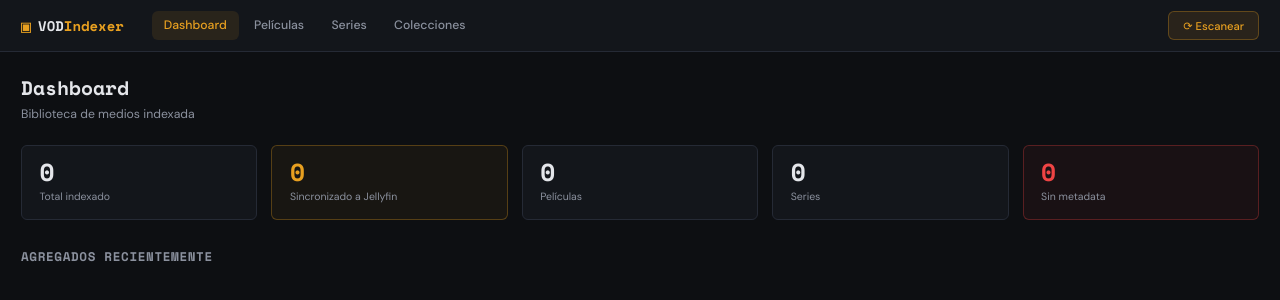
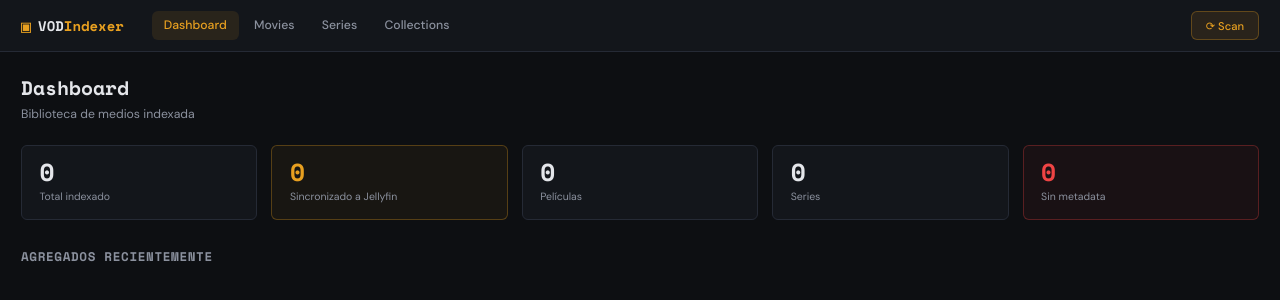
Before and after one commit to ullms1/vod-indexer, a FastAPI app: page / in a window 1280 px wide. Shown: the top 300 px of the page. Run offline with FastAPI, Linux system fonts and the light colour scheme; data that the repository does not hold is empty; parts of the project's set-up code (start-up, migrations or seed data) failed here and were passed over; some libraries are stand-ins or nearby versions.

Commit message:
Update base.html

```diff
--- a/app/templates/base.html
+++ b/app/templates/base.html
@@ -15,13 +15,13 @@
         </a>
         <div class="nav-links">
             <a href="/" class="nav-link {% if request.url.path == '/' %}active{% endif %}">Dashboard</a>
-            <a href="/movies" class="nav-link {% if '/movies' in request.url.path %}active{% endif %}">Películas</a>
+            <a href="/movies" class="nav-link {% if '/movies' in request.url.path %}active{% endif %}">Movies</a>
             <a href="/series" class="nav-link {% if '/series' in request.url.path %}active{% endif %}">Series</a>
-            <a href="/collections" class="nav-link {% if '/collections' in request.url.path %}active{% endif %}">Colecciones</a>
+            <a href="/collections" class="nav-link {% if '/collections' in request.url.path %}active{% endif %}">Collections</a>
         </div>
         <div class="nav-actions">
             <button class="btn btn-scan" onclick="triggerScan()" id="scan-btn">
-                ⟳ Escanear
+                ⟳ Scan
             </button>
         </div>
     </nav>
```
